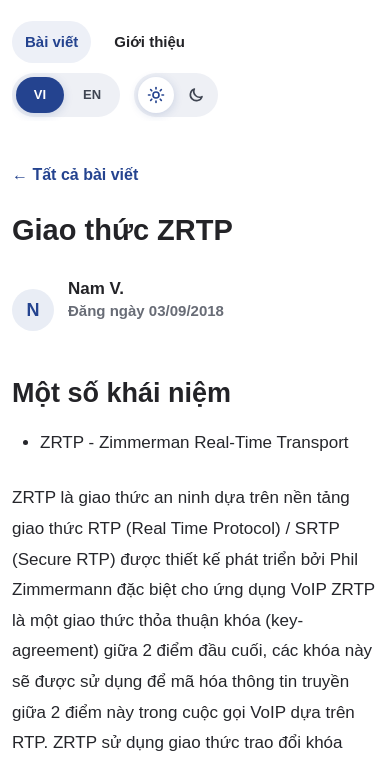
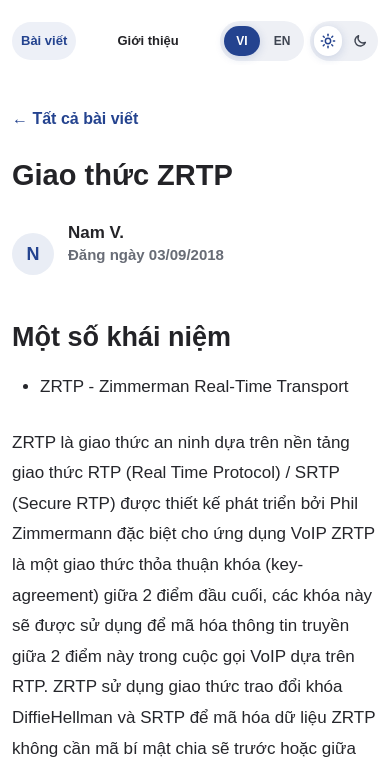
Before and after one commit to namhuynhvo/namhuynhvo.github.io, a plain HTML site: page post/2-giao-thuc-zrtp/index.html in a window 390 px wide. Shown: the part 77-840 px from the top of the page. Drawn offline with nearby package versions, Linux system fonts and the light colour scheme.

Commit message:
Fix mobile nav controls

```diff
--- a/dist/styles.css
+++ b/dist/styles.css
@@ -1495,14 +1495,39 @@
 
     .nav-links {
         width: 100%;
-        justify-content: flex-start;
-        flex-wrap: wrap;
+        justify-content: space-between;
+        flex-wrap: nowrap;
         overflow-x: auto;
         padding-bottom: 4px;
+        gap: 6px;
     }
 
     .nav-actions {
         margin-left: 0;
+        gap: 8px;
+        flex: 0 0 auto;
+    }
+
+    .segmented-control {
+        min-height: 40px;
+        padding: 4px;
+    }
+
+    .segment-button {
+        min-width: 42px;
+        height: 32px;
+        padding: 0 8px;
+        font-size: 12px;
+    }
+
+    .icon-segment {
+        min-width: 32px;
+        width: 32px;
+    }
+
+    .icon-segment svg {
+        width: 16px;
+        height: 16px;
     }
 
     .brand-name {
@@ -1581,8 +1606,26 @@
     }
 
     .nav-link {
-        padding-right: 13px;
-        padding-left: 13px;
+        min-height: 38px;
+        padding-right: 9px;
+        padding-left: 9px;
+        font-size: 13px;
+        white-space: nowrap;
+    }
+
+    .nav-actions {
+        gap: 6px;
+    }
+
+    .segment-button {
+        min-width: 36px;
+        height: 30px;
+        padding: 0 6px;
+    }
+
+    .icon-segment {
+        min-width: 28px;
+        width: 28px;
     }
 
     .hero {
@@ -2652,8 +2695,11 @@
 
     .post-page .post-nav-links {
         width: 100%;
-        justify-content: flex-start;
-        flex-wrap: wrap;
+        justify-content: space-between;
+        flex-wrap: nowrap;
+        gap: 6px;
+        overflow-x: auto;
+        padding-bottom: 4px;
     }
 
     .post-page .post-header h1 {
--- a/post/2-giao-thuc-zrtp/index.html
+++ b/post/2-giao-thuc-zrtp/index.html
@@ -10,7 +10,7 @@
     <meta name="generator" content="Hugo 0.21" />
     <meta name="robots" content="index,follow">
     <meta name="viewport" content="width=device-width, initial-scale=1.0">
-    <link rel="stylesheet" href="../../dist/styles.css?v=20261120-1">
+    <link rel="stylesheet" href="../../dist/styles.css?v=20261120-2">
     <link href="../../index.xml" rel="alternate" type="application/rss+xml">
 </head>
 
```
Also changed, not shown: index.html (+1 -1 lines), pages/about/index.html (+1 -1 lines), post/1-tao-du-lieu-voi-jfairy/index.html (+1 -1 lines), post/3-sach-cho-automation-tester/index.html (+1 -1 lines), post/4-5-ly-do-automation-chua-thay-the-hoan-toan-manual/index.html (+1 -1 lines), post/5-hieu-gi-ve-white-box/index.html (+1 -1 lines), post/6-macaca-giai-phap-cho-mobile/index.html (+1 -1 lines), post/7-devops-va-tuong-lai-cua-testing/index.html (+1 -1 lines).
